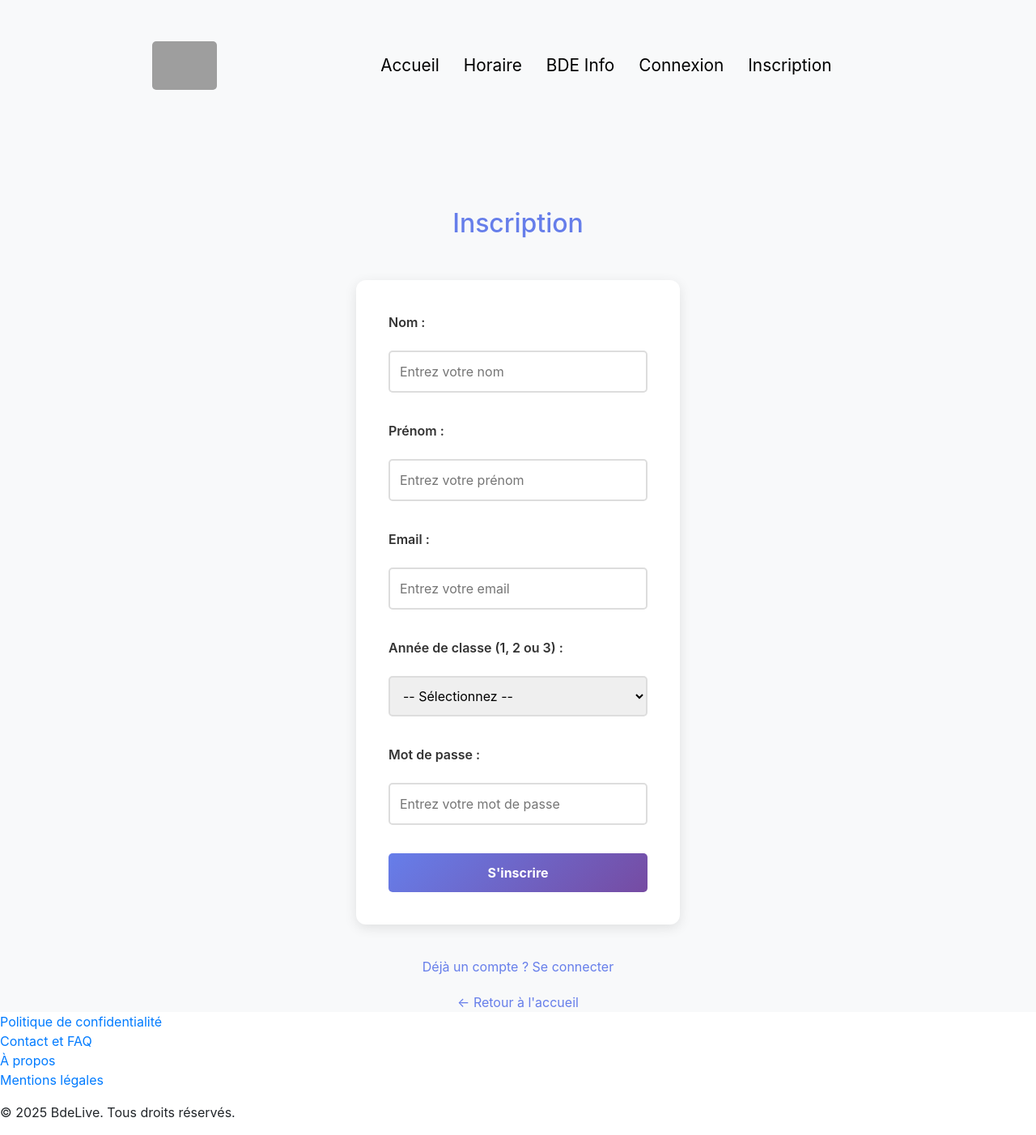
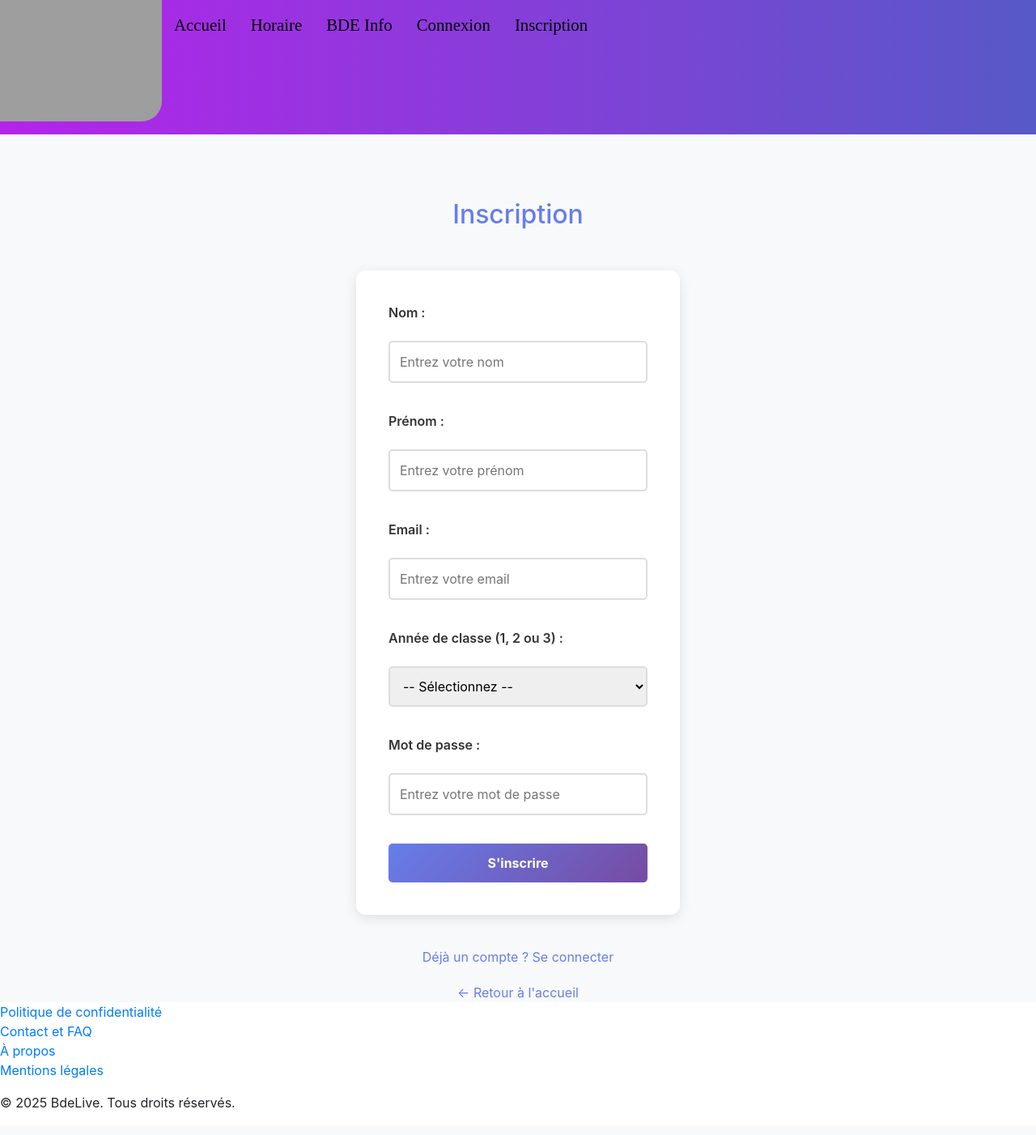
Before and after one commit to nularyNasser/BdeLive, a PHP site: template app/modules/views/registerPageView.php in a window 1280 px wide. Shown: the whole page at 81% size. After the commit the page ends 1368 px from the top, so only its background shows below. Run offline with PHP 8.4, Linux system fonts and the light colour scheme; the template is opened without the code that fills it, so the values that code supplies are empty; grey boxes are pictures that could not be loaded.

Commit message:
Navbar : ajout d'une police, modification du logo, ajout d'un fond

```diff
--- a/app/assets/css/style.css
+++ b/app/assets/css/style.css
@@ -6,11 +6,16 @@
 /* Styles pour la navbar */
 .nav {
     display: flex;
-    justify-content: space-evenly;
-    align-items: center;
-    padding: 50px;
-    background-color: #f8f9fa;
+    width: 100%;
+    justify-content: flex-start;
+    align-items: flex-start;
+    background: #b523eb;
+    background: linear-gradient(90deg, rgba(181, 35, 235, 1) 0%, rgba(87, 89, 199, 1) 100%, rgba(237, 221, 83, 1) 100%);
 }
+ .item{
+     flex:1;
+     width: 100%;
+ }
 
 .nav li {
     list-style: none;
@@ -18,17 +23,19 @@
 }
 
 .nav a {
+    font-family: "JetBrains Mono ExtraBold";
     font-size: 1.3rem;
     color: black;
 }
 
 .nav ul {
     display: flex;
+    align-items: center;
 }
 
 .nav-logo img {
-    height: 60px;
-    border-radius: 5px;
+    height: 150px;
+    border-bottom-right-radius: 25px;
 }
 
 /* Styles pour les événements */
```
